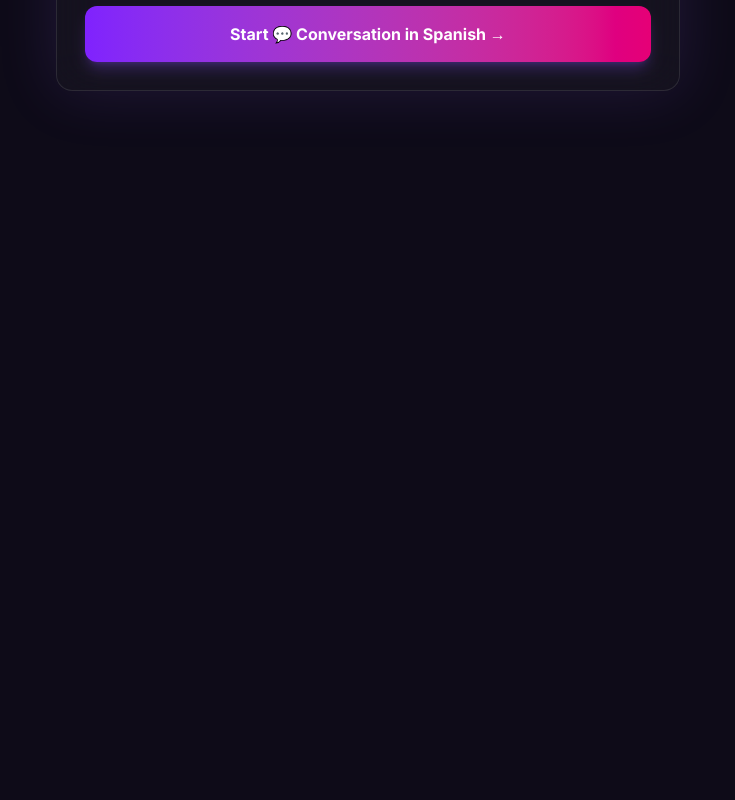
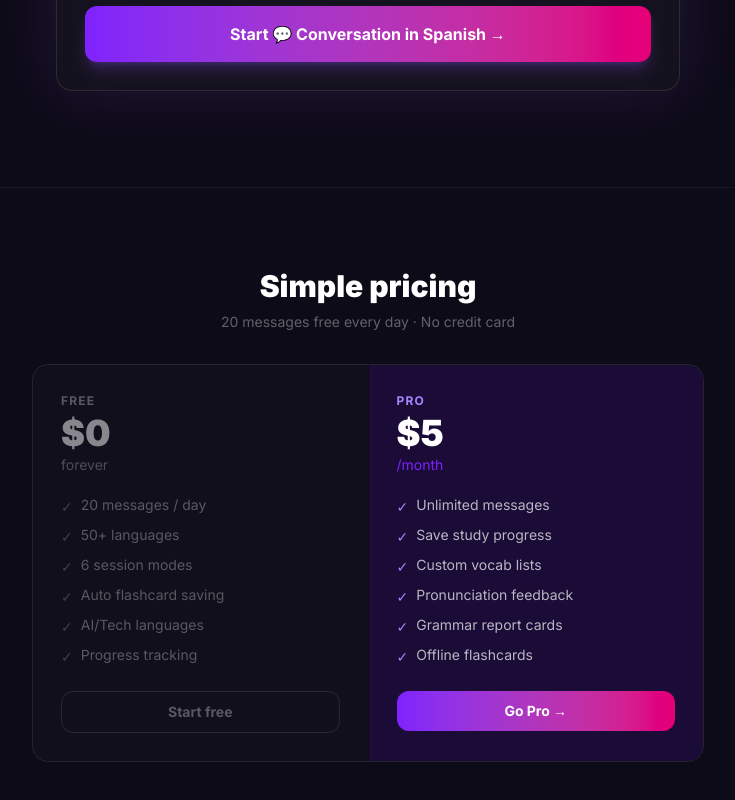
Before and after one commit to infosiva/language-learning-bot, a Next.js app: page / in a window 1280 px wide. Shown: the part 1336-2136 px from the top of the page, without its empty margins (272-1007 px from the left). Before the commit the page ends 1491 px from the top, so only its background shows below. Built offline with nearby package versions, Linux system fonts and the light colour scheme.

Commit message:
Add rate limiting (20 msgs/day free), pricing section, limit-aware chat input

```diff
--- a/src/app/page.tsx
+++ b/src/app/page.tsx
@@ -1,5 +1,23 @@
 'use client'
 import { useState, useRef, useEffect, useCallback } from 'react'
+
+function useRateLimit(key: string, limit: number) {
+  const getUsage = useCallback(() => {
+    if (typeof window === 'undefined') return { count: 0, date: '' }
+    try { return JSON.parse(localStorage.getItem(key) || '{"count":0,"date":""}') } catch { return { count: 0, date: '' } }
+  }, [key])
+  const today = new Date().toISOString().split('T')[0]
+  const usage = getUsage()
+  const count = usage.date === today ? usage.count : 0
+  const remaining = Math.max(0, limit - count)
+  const increment = useCallback(() => {
+    const d = new Date().toISOString().split('T')[0]
+    const u = getUsage()
+    const c = u.date === d ? u.count + 1 : 1
+    localStorage.setItem(key, JSON.stringify({ count: c, date: d }))
+  }, [key, getUsage])
+  return { remaining, increment, isLimited: remaining === 0 }
+}
 
 const LANGUAGE_GROUPS = {
   'European': ['Spanish', 'French', 'German', 'Italian', 'Portuguese', 'Dutch', 'Swedish', 'Polish', 'Greek', 'Ukrainian'],
@@ -183,6 +201,7 @@ function LanguagePicker({ selected, onSelect }: { selected: string; onSelect: (l
 }
 
 export default function Home() {
+  const { remaining, increment, isLimited } = useRateLimit('speakfast-usage', 20)
   const [setup, setSetup] = useState(true)
   const [language, setLanguage] = useState('Spanish')
   const [native, setNative] = useState('English')
@@ -246,7 +265,8 @@ export default function Home() {
   }
 
   async function send() {
-    if (!input.trim() || loading) return
+    if (!input.trim() || loading || isLimited) return
+    increment()
     const userMsg = input.trim()
     setInput('')
     const newMsgs: Message[] = [...messages, { role: 'user', content: userMsg }]
@@ -388,6 +408,38 @@ export default function Home() {
           </button>
         </div>
       </div>
+
+      {/* Pricing */}
+      <section id="pricing" className="px-6 py-20 border-t border-white/5 mt-8">
+        <div className="max-w-2xl mx-auto">
+          <div className="text-center mb-8">
+            <h2 className="text-3xl font-black mb-2">Simple pricing</h2>
+            <p className="text-white/35 text-sm">20 messages free every day · No credit card</p>
+          </div>
+          <div className="grid grid-cols-1 sm:grid-cols-2 gap-px border border-white/10 rounded-2xl overflow-hidden">
+            {[
+              { name: 'Free', price: '$0', sub: 'forever', features: ['20 messages / day', '50+ languages', '6 session modes', 'Auto flashcard saving', 'AI/Tech languages', 'Progress tracking'], cta: 'Start free', highlight: false },
+              { name: 'Pro', price: '$5', sub: '/month', features: ['Unlimited messages', 'Save study progress', 'Custom vocab lists', 'Pronunciation feedback', 'Grammar report cards', 'Offline flashcards'], cta: 'Go Pro →', highlight: true },
+            ].map(plan => (
+              <div key={plan.name} className={`p-7 ${plan.highlight ? 'bg-violet-950/40' : 'bg-white/[0.02]'}`}>
+                <div className={`text-xs font-bold uppercase tracking-widest mb-1 ${plan.highlight ? 'text-violet-400' : 'text-white/30'}`}>{plan.name}</div>
+                <div className={`text-4xl font-black mb-0.5 ${plan.highlight ? 'text-white' : 'text-white/50'}`}>{plan.price}</div>
+                <div className={`text-sm mb-5 ${plan.highlight ? 'text-violet-600' : 'text-white/25'}`}>{plan.sub}</div>
+                <ul className="space-y-2 mb-6">
+                  {plan.features.map(f => (
+                    <li key={f} className={`flex items-start gap-2 text-sm ${plan.highlight ? 'text-white/70' : 'text-white/30'}`}>
+                      <span className={plan.highlight ? 'text-violet-400 mt-0.5' : 'text-white/20 mt-0.5'}>✓</span> {f}
+                    </li>
+                  ))}
+                </ul>
+                <button className={`w-full py-2.5 rounded-xl text-sm font-bold transition-all ${plan.highlight ? 'bg-gradient-to-r from-violet-600 to-pink-600 hover:from-violet-500 hover:to-pink-500' : 'border border-white/10 text-white/30 cursor-default'}`}>
+                  {plan.cta}
+                </button>
+              </div>
+            ))}
+          </div>
+        </div>
+      </section>
     </main>
   )
 
@@ -485,7 +537,14 @@ export default function Home() {
 
       {/* Input */}
       <div className="border-t border-white/5 bg-black/20 backdrop-blur-xl p-4">
-        <div className="max-w-3xl mx-auto flex gap-3">
+        <div className="max-w-3xl mx-auto">
+          {isLimited ? (
+            <div className="text-center py-2 px-4 rounded-xl border border-amber-500/20 bg-amber-500/5">
+              <p className="text-amber-400 text-sm font-semibold">Daily limit reached (20 free messages/day)</p>
+              <a href="#pricing" className="text-xs text-amber-600 hover:text-amber-400 underline">Upgrade for unlimited →</a>
+            </div>
+          ) : (
+            <div className="flex gap-3">
               <input
                 value={input}
                 onChange={e => setInput(e.target.value)}
@@ -498,6 +557,11 @@ export default function Home() {
                 Send
               </button>
             </div>
+          )}
+          {!isLimited && remaining < 10 && (
+            <p className="text-center text-[10px] text-white/20 mt-2">{remaining} messages left today · <a href="#pricing" className="text-violet-400/50 hover:text-violet-400">Upgrade for unlimited</a></p>
+          )}
+        </div>
       </div>
     </main>
   )
```
Lines whose indentation alone changed are shown as unchanged.
